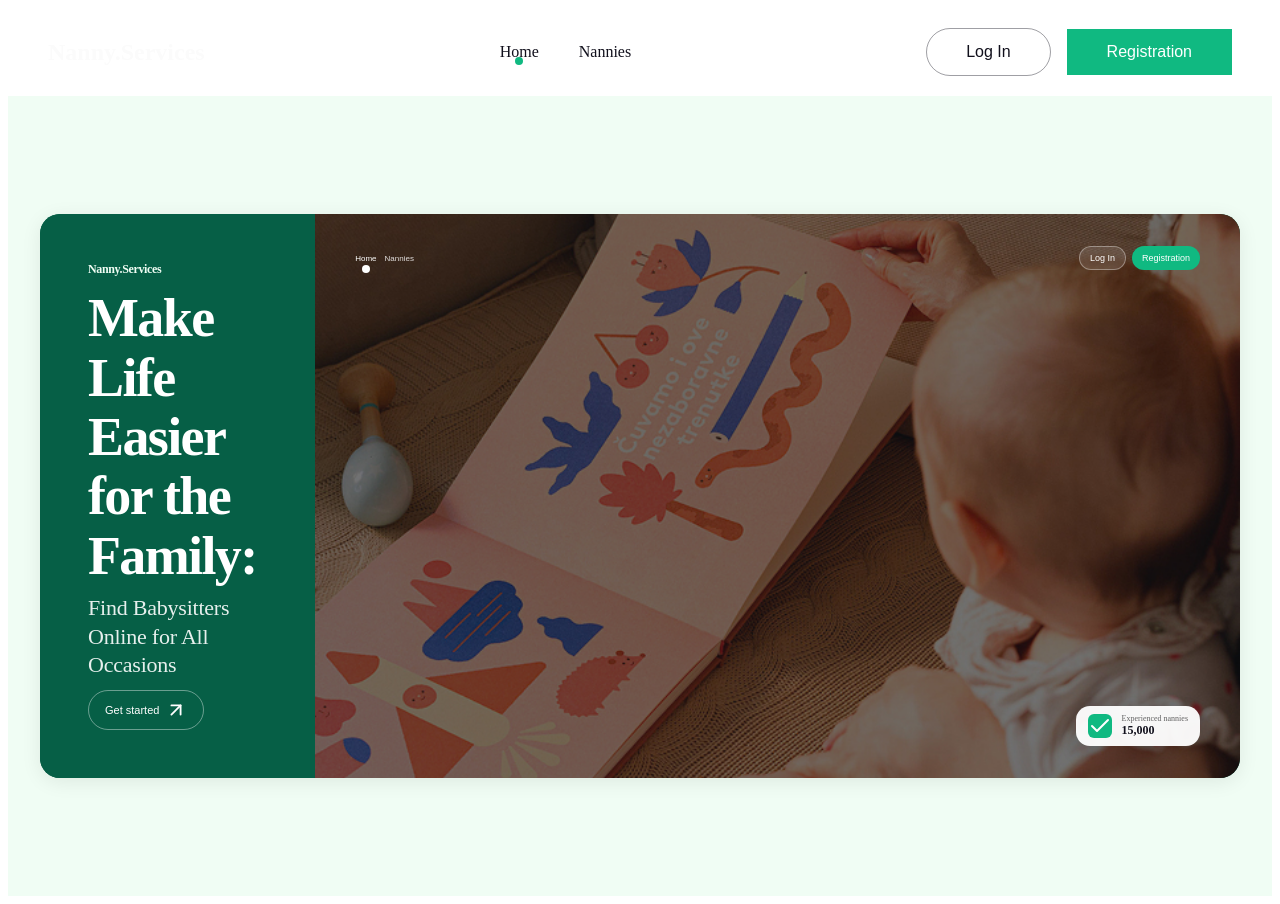
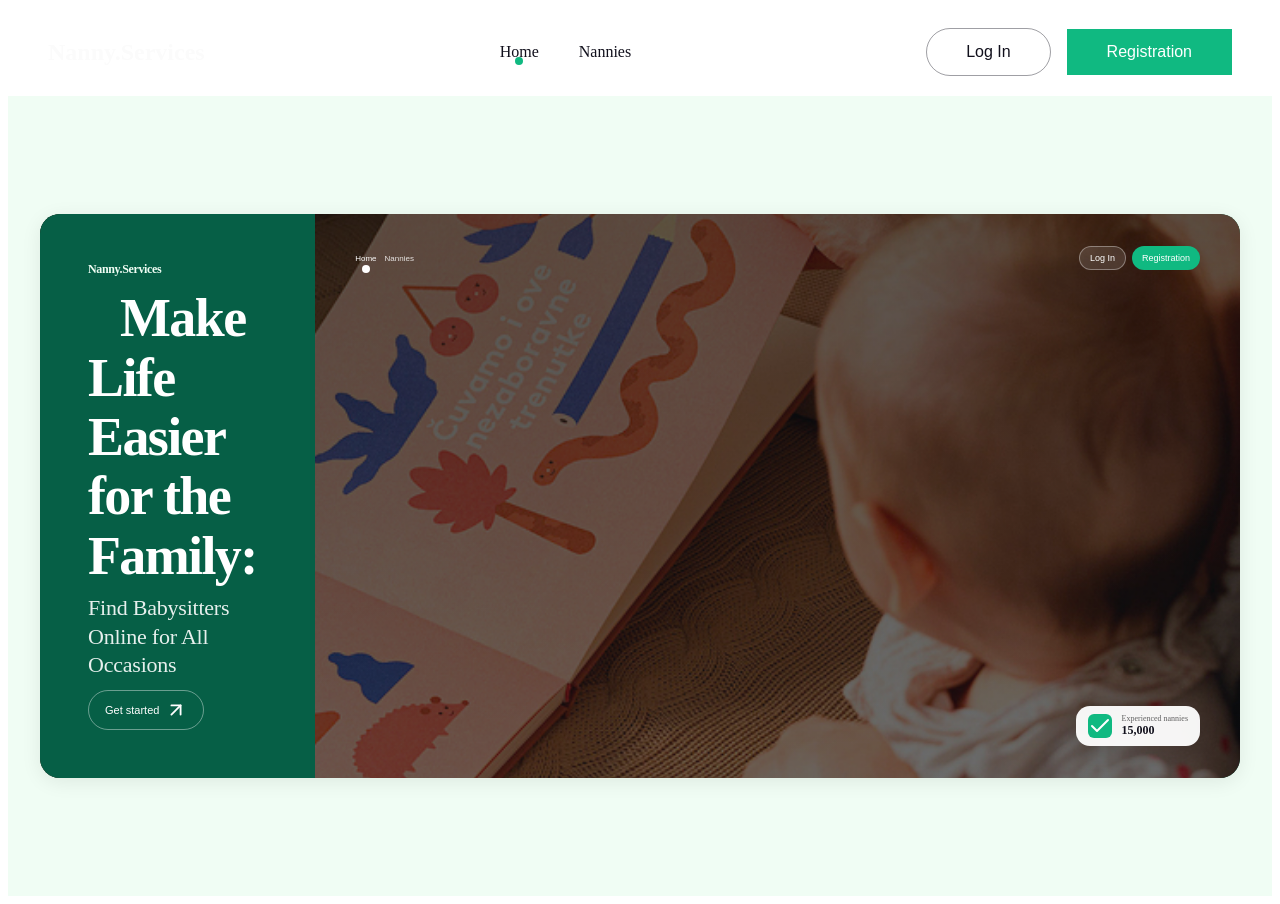
Before and after one commit to Gizemnuravci/Nanny.Services, a React (Vite) app: page / in a window 1280 px wide. Built offline with nearby package versions, Linux system fonts and the light colour scheme.

Commit message:
Add heart icon to title, make hero image full background, center nannies list

```diff
--- a/src/pages/HomePage/HomePage.jsx
+++ b/src/pages/HomePage/HomePage.jsx
@@ -16,6 +16,9 @@ const HomePage = ({ onOpenAuth = () => {} }) => {
 
           <div className={styles.mainText}>
             <h1 className={styles.title}>
+              <svg width="24" height="24" viewBox="0 0 36 32" style={{display: 'inline', marginRight: '8px', verticalAlign: 'middle'}}>
+                <use xlinkHref="#icon-Vector-7" />
+              </svg>
               Make Life Easier
               <br />
               for the Family:
@@ -34,13 +37,13 @@ const HomePage = ({ onOpenAuth = () => {} }) => {
           </div>
         </div>
 
+        <img
+          src={babyImage}
+          alt="Happy baby with toys"
+          className={styles.heroImage}
+        />
+
         <div className={styles.rightContent}>
-          <img
-            src={babyImage}
-            alt="Happy baby with toys"
-            className={styles.heroImage}
-          />
-
           <nav className={styles.navHeader} aria-label="Main Navigation">
             <div className={styles.navLinks}>
               <button
--- a/src/pages/HomePage/HomePage.module.css
+++ b/src/pages/HomePage/HomePage.module.css
@@ -29,6 +29,8 @@
   flex-direction: column;
   justify-content: flex-start;
   color: #fff;
+  position: relative;
+  z-index: 10;
 }
 
 .brandHeader {
@@ -95,6 +97,20 @@
   transform: translate(2px, -2px);
 }
 
+.heroCard {
+  position: relative;
+}
+
+.heroImage {
+  position: absolute;
+  top: 0;
+  left: 0;
+  width: 100%;
+  height: 100%;
+  object-fit: cover;
+  z-index: 0;
+}
+
 .rightContent {
   flex: 1.65;
   position: relative;
@@ -108,16 +124,7 @@
   flex-direction: column;
   justify-content: space-between;
   overflow: hidden;
-}
-
-.heroImage {
-  position: absolute;
-  top: 0;
-  left: 0;
-  width: 100%;
-  height: 100%;
-  object-fit: cover;
-  z-index: 0;
+  z-index: 10;
 }
 
 .navHeader,
--- a/src/pages/NanniesPage/NanniesPage.module.css
+++ b/src/pages/NanniesPage/NanniesPage.module.css
@@ -57,6 +57,9 @@
   display: flex;
   flex-direction: column;
   gap: 32px;
+  align-items: center;
+  max-width: 900px;
+  margin: 0 auto;
 }
 
 .emptyState {
```
